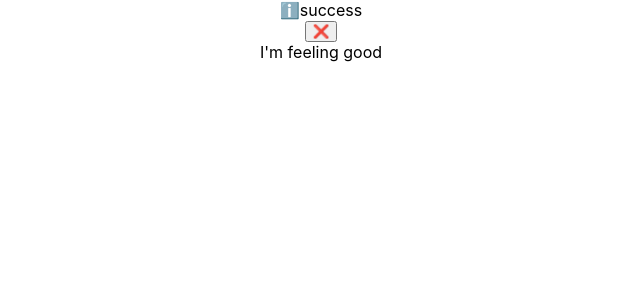
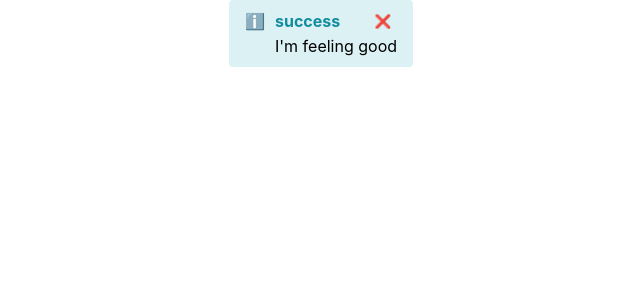
Before and after one commit to sepkey/type-self-study, a React (Create React App) app in the folder myapp/: page / in a window 1280 px wide. Shown: the top 300 px of the page, without its empty margins (319-959 px from the left). Built offline with nearby package versions, Linux system fonts and the light colour scheme.

Commit message:
use plain css for styling Create React App configures webpack to process CSS so that CSS files can be imported All the styles in an imported CSS file are applied to the app no scoping no removing redundant styles

```diff
--- /dev/null
+++ b/myapp/src/Alert.css
@@ -0,0 +1,39 @@
+.container {
+  display: inline-flex;
+  flex-direction: column;
+  text-align: left;
+  padding: 10px 15px;
+  border-radius: 4px;
+  border: 1px solid transparent;
+}
+.container.warning {
+  color: #e7650f;
+  background-color: #f3e8da;
+}
+.container.information {
+  color: #118da0;
+  background-color: #dcf1f3;
+}
+
+.header {
+  display: flex;
+  align-items: center;
+  margin-bottom: 5px;
+}
+.header-icon {
+  width: 30px;
+}
+.header-text {
+  font-weight: bold;
+}
+.close-button {
+  border: none;
+  background: transparent;
+  margin-left: auto;
+  cursor: pointer;
+}
+
+.content {
+  margin-left: 30px;
+  color: #000;
+}
--- a/myapp/src/components/Alert.tsx
+++ b/myapp/src/Alert.tsx
@@ -1,4 +1,5 @@
 import { useState } from 'react';
+import './Alert.css';
 
 type AlertType = {
   type?: string;
@@ -21,21 +22,27 @@
     }
   }
   return (
-    <div>
-      <div>
-        <span role="img" aria-label={type === 'warning' ? 'Warning' : 'Information'}>
+    <div className={`container ${type}`}>
+      <div className="header">
+        <span
+          className="header-icon"
+          role="img"
+          aria-label={type === 'warning' ? 'Warning' : 'Information'}
+        >
           {type === 'warning' ? '⚠' : 'ℹ️'}
         </span>
-        <span>{heading}</span>
+        <span className="header-text">{heading}</span>
+
+        {closable && (
+          <button className="close-button" aria-label="Close" onClick={handleCloseClick}>
+            <span role="img" aria-label="Close">
+              ❌
+            </span>
+          </button>
+        )}
       </div>
-      {closable && (
-        <button aria-label="Close" onClick={handleCloseClick}>
-          <span role="img" aria-label="Close">
-            ❌
-          </span>
-        </button>
-      )}
-      <div>{children}</div>
+
+      <div className="content">{children}</div>
     </div>
   );
 }
--- a/myapp/src/App.tsx
+++ b/myapp/src/App.tsx
@@ -1,5 +1,5 @@
 import './App.css';
-import { Alert } from './components/Alert';
+import { Alert } from './Alert';
 
 function App() {
   return (
--- a/myapp/src/index.tsx
+++ b/myapp/src/index.tsx
@@ -4,13 +4,11 @@
 import App from './App';
 import reportWebVitals from './reportWebVitals';
 
-const root = ReactDOM.createRoot(
-  document.getElementById('root') as HTMLElement
-);
+const root = ReactDOM.createRoot(document.getElementById('root') as HTMLElement);
 root.render(
   <React.StrictMode>
     <App />
-  </React.StrictMode>
+  </React.StrictMode>,
 );
 
 // If you want to start measuring performance in your app, pass a function
```
Also changed, not shown: 1 other file (tests, documents, lock files or other folders).
